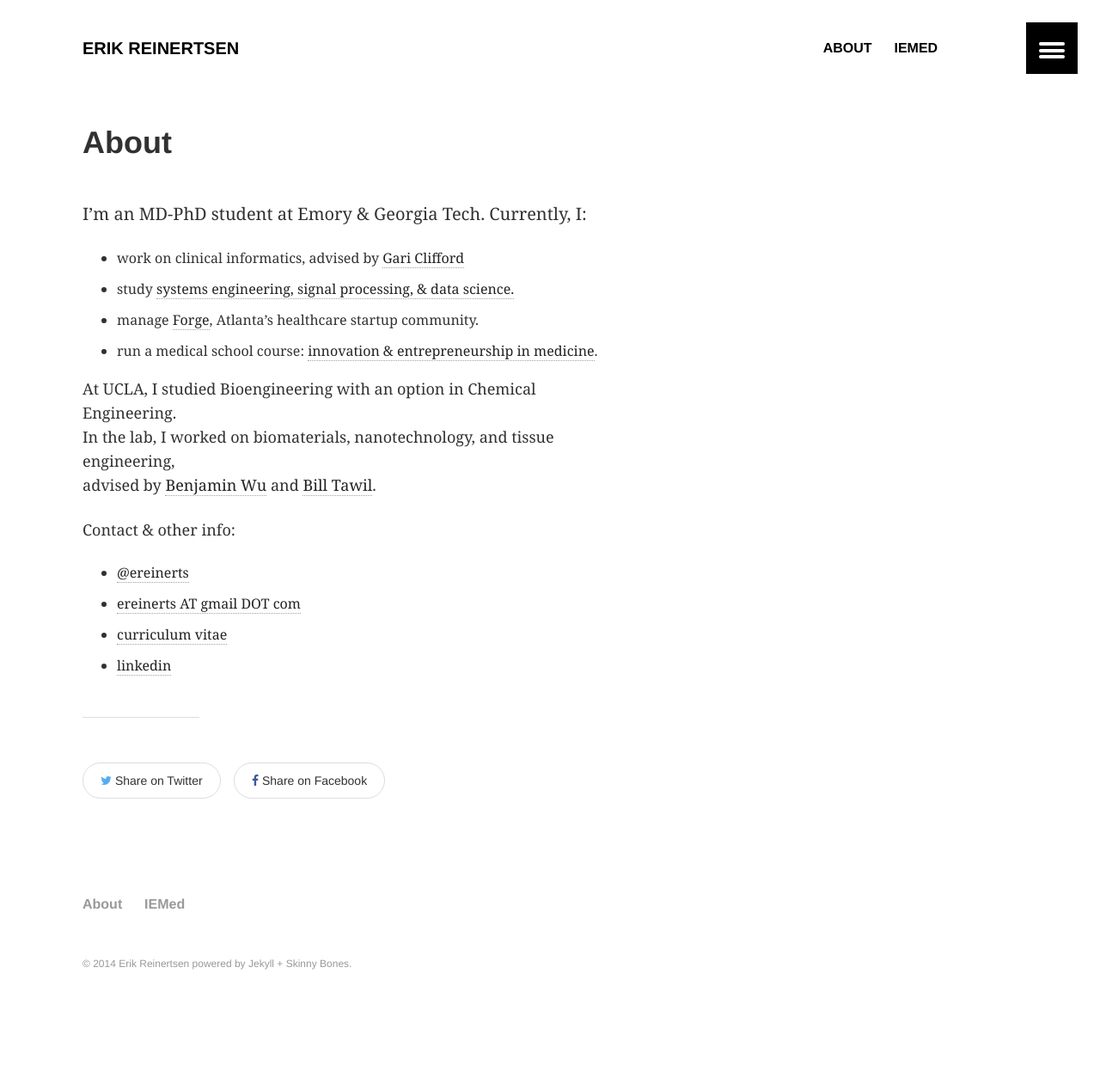
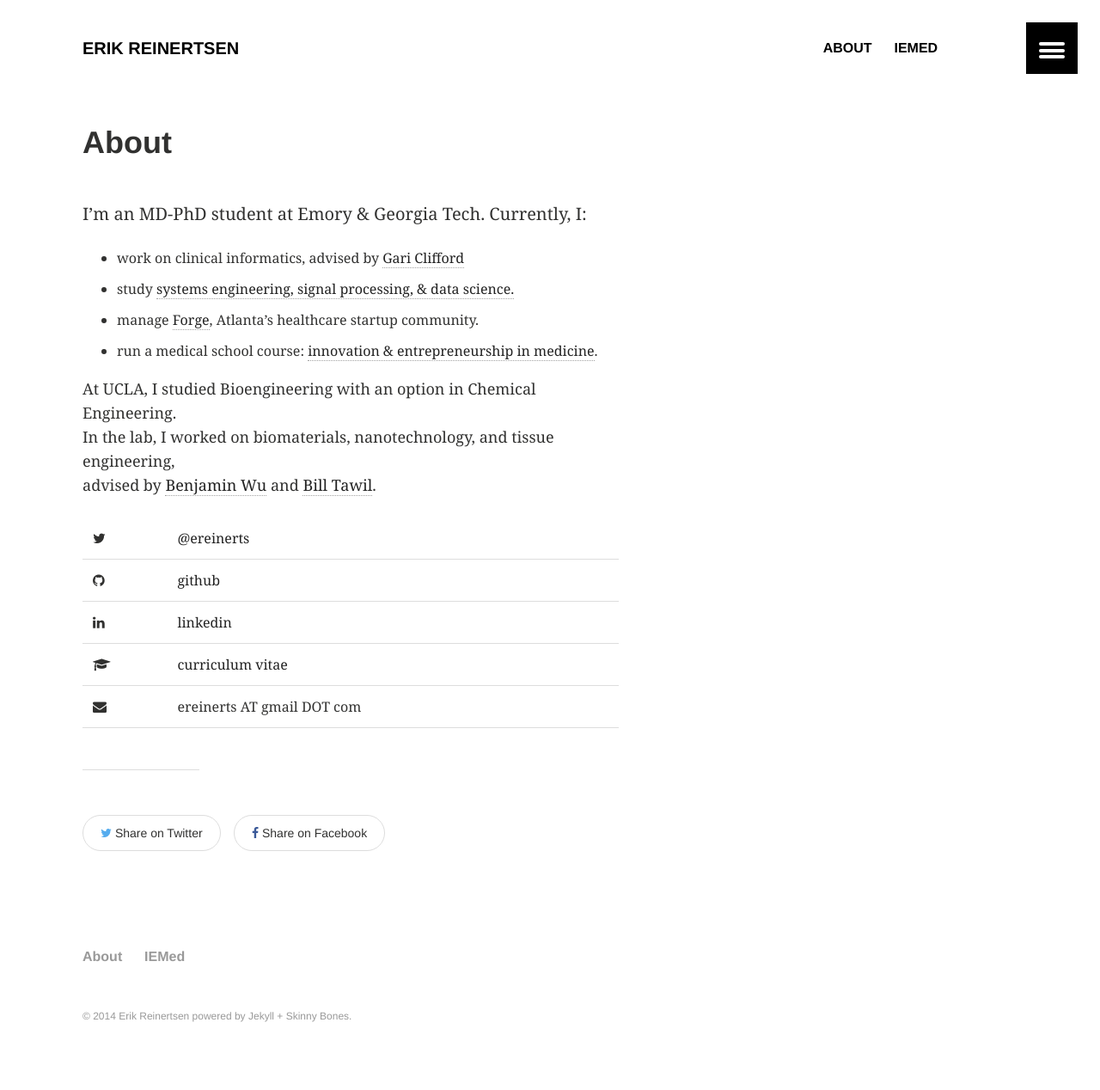
Before and after one commit to erikr/erikr.github.io, a Jekyll site: the page built from about.md, in a window 1280 px wide. Shown: the whole page at 86% size. Built offline with Jekyll 4.4.1, drawn with Linux system fonts in a browser that asks for light colours; nearby versions of some CDN libraries; before the commit the page ends 1207 px from its top, so only the background shows below that.

Commit message:
changes to fontawesome, and about

```diff
--- a/_layouts/default.html
+++ b/_layouts/default.html
@@ -1,6 +1,8 @@
 <!DOCTYPE html>
 <html>
   <head>
+    <link href="//maxcdn.bootstrapcdn.com/font-awesome/4.2.0/css/font-awesome.min.css" rel="stylesheet">
+
     <meta charset="utf-8">
     <title>{% if page.title %}{{ page.title }} • {% endif %}{{ site.title }}</title>
     {% if page.excerpt %}<meta name="description" content="{{ page.excerpt | strip_html }}">{% endif %}
--- a/about.md
+++ b/about.md
@@ -14,9 +14,8 @@ I'm an MD-PhD student at Emory & Georgia Tech. Currently, I:
 At UCLA, I studied Bioengineering with an option in Chemical Engineering.<br>
 In the lab, I worked on biomaterials, nanotechnology, and tissue engineering,<br> advised by [Benjamin Wu](http://www.bioeng.ucla.edu/people/faculty/Faculty/benjamin-m.-wu-d.d.s.-ph.d) and [Bill Tawil](http://www.bioeng.ucla.edu/people/faculty/adjunct-faculty/bill-j.-tawil-ph.d).
 
-Contact & other info:
-
-+ [@ereinerts](http://www.twitter.com/ereinerts)
-+ <a>ereinerts AT gmail DOT com</a>
-+ [curriculum vitae](https://dl.dropboxusercontent.com/u/1102315/Erik%20Reinertsen%20CV.pdf)
-+ [linkedin](http://www.linkedin.com/in/erikreinertsen/)
+<i class="fa fa-twitter"></i> | [@ereinerts](http://www.twitter.com/ereinerts)
+<i class="fa fa-github"></i> | [github](https://github.com/erikreinertsen)
+<i class="fa fa-linkedin"></i> | [linkedin](http://www.linkedin.com/in/erikreinertsen/)
+<i class="fa fa-graduation-cap"></i> | [curriculum vitae](https://dl.dropboxusercontent.com/u/1102315/Erik%20Reinertsen%20CV.pdf)
+<i class="fa fa-envelope"></i> | ereinerts AT gmail DOT com
```
